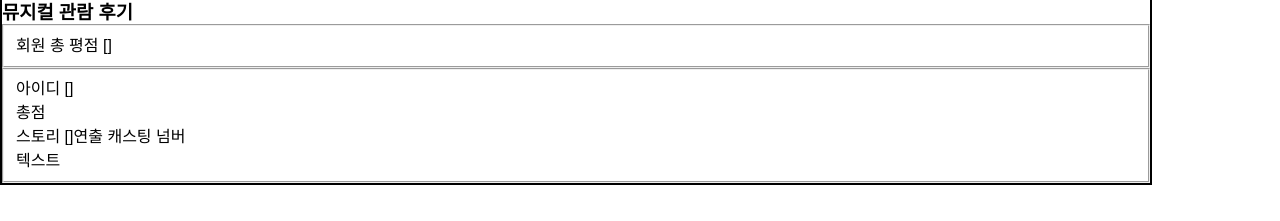
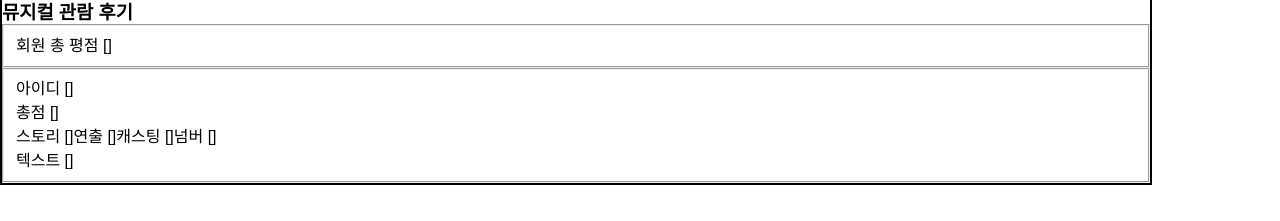
Before and after one commit to chanho2547/Final_Mute, a React (Create React App) app in the folder src/main/frontend/: page /Review in a window 1280 px wide. Shown: the part 155-376 px from the top of the page. Built offline with nearby package versions, Linux system fonts and the light colour scheme.

Commit message:
도연/12.09/뮤지컬총평후기

```diff
--- a/src/main/frontend/src/review/ReviewList.js
+++ b/src/main/frontend/src/review/ReviewList.js
@@ -23,17 +23,6 @@ const ReviewList = () => {
     // }
 
 
-    let whoLoginNow = window.localStorage.getItem("whoLogin");
-
-    let scoreStory = window.localStorage.getItem("story");
-    let scoreDirect = window.localStorage.getItem("Direct");
-    let scoreCast = window.localStorage.getItem("Cast");
-    let scoreNumber = window.localStorage.getItem("Number");
-
-    let totalReview = window.localStorage.getItem("ToTaltext"); // 텍스트
-
-
-
 
 
     return(
@@ -45,14 +34,13 @@ const ReviewList = () => {
             <p>회원 총 평점 [{}]</p>
         </fieldset>
         <fieldset>
-            <span>아이디 [{whoLoginNow}]</span><p>총점 {}</p>
-            <span>스토리 [{scoreStory}]</span>
-            <span>연출 {scoreDirect}</span>
-            <span>캐스팅 {scoreCast}</span>
-            <span>넘버 {scoreNumber}</span>
-            <p>텍스트 {totalReview}</p>
+            <span>아이디 []</span><p>총점 [{}]</p>
+            <span>스토리 []</span>
+            <span>연출 []</span>
+            <span>캐스팅 []</span>
+            <span>넘버 []</span>
+            <p>텍스트 []</p>
         </fieldset>
-
 
         </>
     )
--- a/src/main/frontend/src/review/ReviewTotal.js
+++ b/src/main/frontend/src/review/ReviewTotal.js
@@ -18,7 +18,7 @@ const ReviewTotal = (props) => {
     const [scoreDirect, setScoreDirect] = useState(''); // 연출 별점
     const [scoreCast, setScoreCast] = useState(''); // 캐스팅 별점
     const [scoreNumber, setScoreNumber] = useState(''); // 넘버 별점
-    const [scoreAvgTotal, setScoreAvgTotal] = useState(''); // 넘버 별점
+    const [scoreAvgTotal, setScoreAvgTotal] = useState(''); // 별점 총점
 
     const [totalReview, setTotalReview] = useState(''); // 뮤지컬 후기 텍스트
 
@@ -29,7 +29,7 @@ const ReviewTotal = (props) => {
     const [isTotalReview, setIsTotalReview] = useState(false);
 
     // 모달
-    const [modalText, setModelText] = useState(false); // 확인 버튼 눌렀을
+    const [modalText, setModelText] = useState(false); // 확인 버튼 눌렀을 때
 
     const confirmModal = () => { // 좌석 후기 작성하러 가기
         props.propFunction(); // 상위 컴포넌트의 함수를 불러 count ++
@@ -38,8 +38,6 @@ const ReviewTotal = (props) => {
     const closeModal = () => { // 아니오 눌렀을 때 => 리뷰 리스트로 이동
         window.location.replace('/Review');
     }
-
-
 
 
     // Api 호출
@@ -52,10 +50,6 @@ const ReviewTotal = (props) => {
 
         try {
             const res = await MuteApi.WriteTotal(scoreStory, scoreDirect, scoreCast, scoreNumber, totalReview);
-
-            // console.log("res.data.result : " + res.data.result);
-            // console.log("res.data : " + res.data);
-            // console.log("res : " + res);
 
             if(res.data === true) {
                 console.log("텍스트 입력 성공");
@@ -70,19 +64,19 @@ const ReviewTotal = (props) => {
     };
 
     const highFunction1 = (text) => {
-        console.log("별점 가져온 값 : " + text);
+        console.log("스토리 별점 가져온 값 : " + text);
         setScoreStory(text);
     }
     const highFunction2 = (text) => {
-        console.log("별점 가져온 값 : " + text);
+        console.log("연출 별점 가져온 값 : " + text);
         setScoreDirect(text);
     }
     const highFunction3 = (text) => {
-        console.log("별점 가져온 값 : " + text);
+        console.log("캐스팅 별점 가져온 값 : " + text);
         setScoreCast(text);
     }
     const highFunction4 = (text) => {
-        console.log("별점 가져온 값 : " + text);
+        console.log("넘버 별점 가져온 값 : " + text);
         setScoreNumber(text);
     }
 
--- a/src/main/frontend/src/util/Rating.js
+++ b/src/main/frontend/src/util/Rating.js
@@ -27,7 +27,7 @@ const Rating = ( props ) => {
   //   let count = clicked.filter(Boolean).length;
   // };
 
-  console.log("확인용 : " + count);
+  // console.log("확인용 : " + count);
   props.propFunction(count);
 
 
```
Also changed, not shown: src/main/frontend/src/review/Review.js (+4 -8 lines), 1 other file (tests, documents, lock files or other folders).
